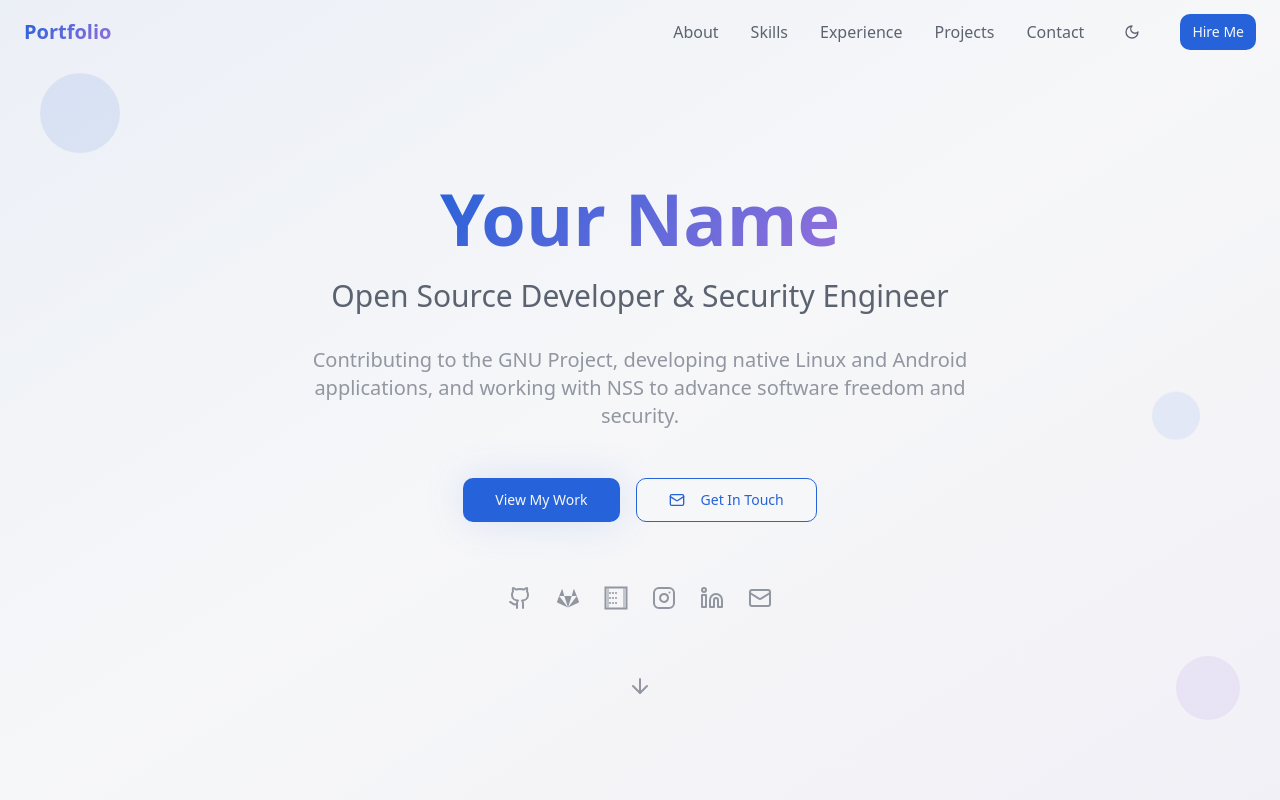
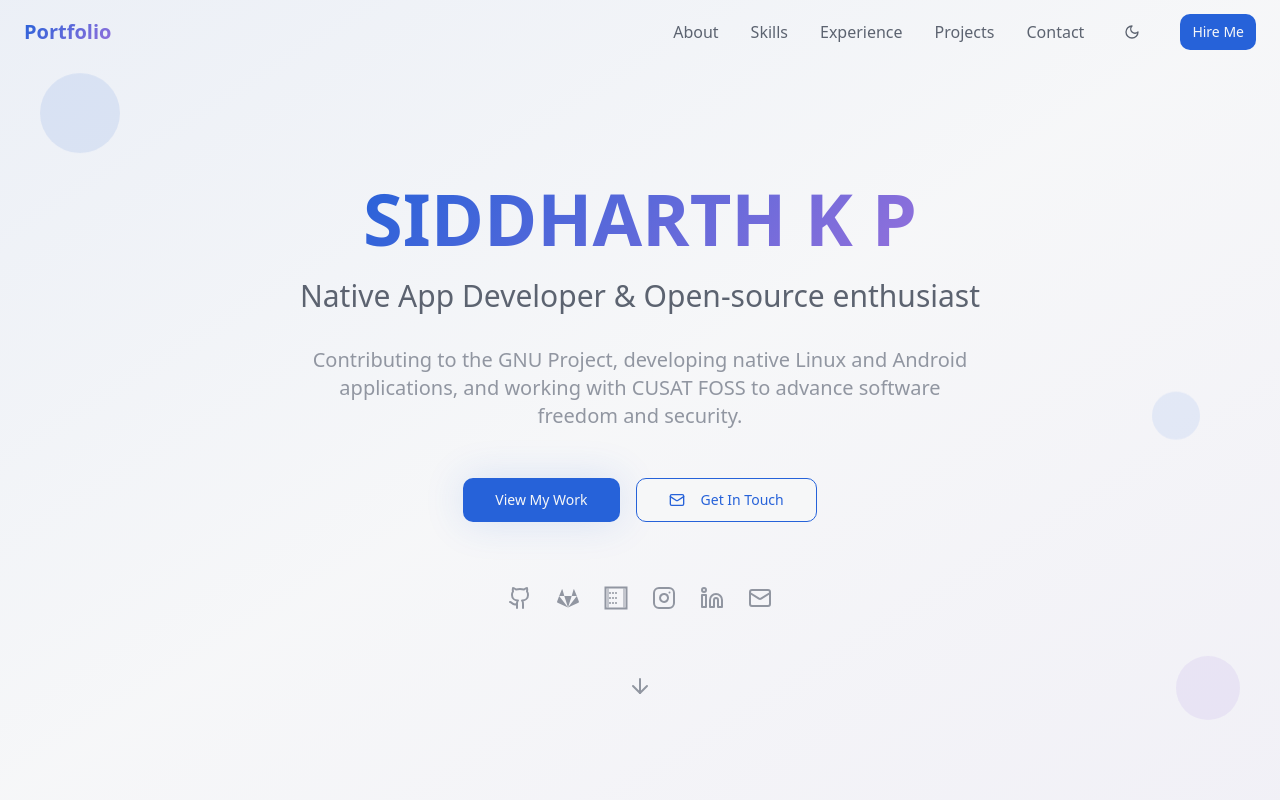
Before and after one commit to Symbian-Bro/Portfolio, a React (Vite) app: page / in a window 1280 px wide. Shown: the top 800 px of the page. Built offline with nearby package versions, Linux system fonts and the light colour scheme.

Commit message:
Customizing Hero Section...

```diff
--- a/src/components/portfolio/HeroSection.tsx
+++ b/src/components/portfolio/HeroSection.tsx
@@ -16,10 +16,10 @@ const HeroSection = () => {
         {/* Name & Title */}
         <div className="fade-in">
           <h1 className="text-5xl md:text-7xl font-bold mb-6">
-            <span className="gradient-text">Your Name</span>
+            <span className="gradient-text">SIDDHARTH K P</span>
           </h1>
           <h2 className="text-2xl md:text-3xl text-text-secondary mb-8 font-light">
-            Open Source Developer & Security Engineer
+            Native App Developer & Open-source enthusiast
           </h2>
         </div>
 
@@ -27,7 +27,7 @@ const HeroSection = () => {
         <div className="fade-in-delay-1">
           <p className="text-lg md:text-xl text-text-muted max-w-2xl mx-auto mb-12 leading-relaxed">
             Contributing to the GNU Project, developing native Linux and Android applications,
-            and working with NSS to advance software freedom and security.
+            and working with CUSAT FOSS to advance software freedom and security.
           </p>
         </div>
 
```
Also changed, not shown: 1 other file (tests, documents, lock files or other folders).
